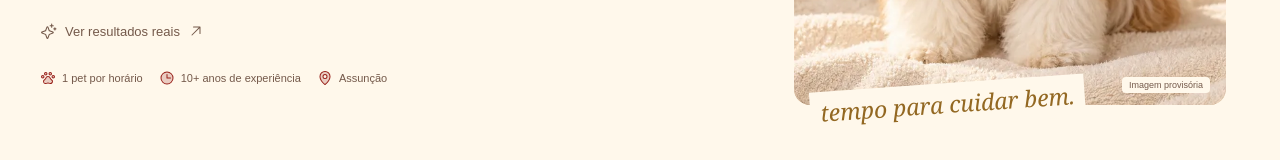
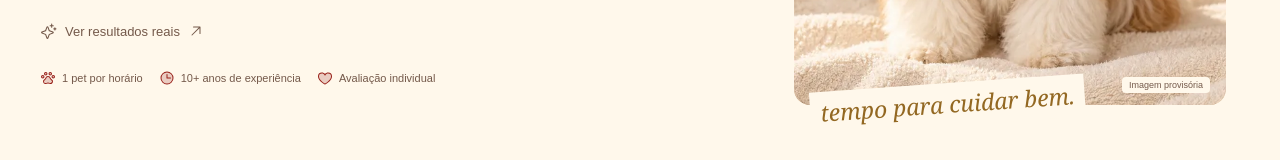
Before and after one commit to barcelos-lucas/doggie-lp, a React (Vite) app: page / in a window 1280 px wide. Shown: the part 539-699 px from the top of the page. Built offline with nearby package versions, Linux system fonts and the light colour scheme.

Commit message:
refine: trocar diferencial do hero

```diff
--- a/src/App.jsx
+++ b/src/App.jsx
@@ -225,7 +225,7 @@ export default function App() {
           <p className="hero-description">Atendimento individual, técnica e tranquilidade para cuidar de cada pet de forma única.</p>
           <WhatsAppButton placement="hero" />
           <a className="hero-secondary" href="#portfolio"><Sparkle size={17} aria-hidden="true" />Ver resultados reais<ArrowUpRight size={16} aria-hidden="true" /></a>
-          <div className="hero-trust" aria-label="Diferenciais rápidos da Doggie"><span><PawPrint size={16} weight="duotone" aria-hidden="true" />1 pet por horário</span><span><Clock size={16} weight="duotone" aria-hidden="true" />10+ anos de experiência</span><span><MapPin size={16} weight="duotone" aria-hidden="true" />Assunção</span></div>
+          <div className="hero-trust" aria-label="Diferenciais rápidos da Doggie"><span><PawPrint size={16} weight="duotone" aria-hidden="true" />1 pet por horário</span><span><Clock size={16} weight="duotone" aria-hidden="true" />10+ anos de experiência</span><span><Heart size={16} weight="duotone" aria-hidden="true" />Avaliação individual</span></div>
         </div>
         <div className="hero-visual"><figure className="hero-photo"><img src="/images/hero-960.webp" srcSet="/images/hero-640.webp 640w, /images/hero-960.webp 960w" sizes="(min-width: 1024px) 46vw, 90vw" width="960" height="1200" alt="Cão com bandana terracota; foto provisória enquanto a foto real da Tia Bia é produzida" fetchPriority="high" /><figcaption>Imagem provisória</figcaption></figure><div className="care-seal" aria-label="Um pet por horário"><PawPrint weight="light" size={31} aria-hidden="true" /><span>1 pet<br />por horário</span></div><p className="photo-note">tempo para cuidar bem.</p></div>
       </section>
```
